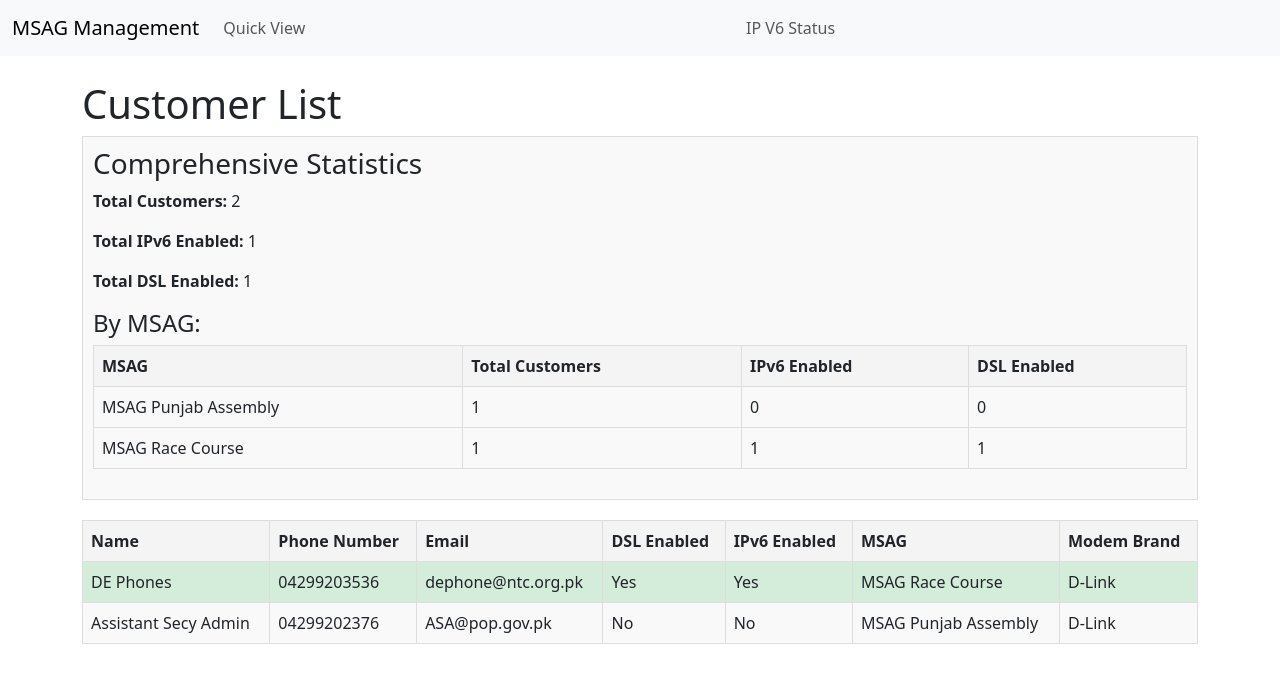
After one commit to ntcdsllhr/msag_management1, a Django app: page /customers/ in a window 1280 px wide. The commit adds this page. Shown: the top 683 px of the page. Run offline with Django 5.2, Linux system fonts and the light colour scheme; data comes from the database, SQL or seed files in the repository; both versions use the stored data as it was after the commit.

Commit message:
Third commit

```diff
--- a/core/templates/base.html
+++ b/core/templates/base.html
@@ -10,30 +10,25 @@
 <body>
     <nav class="navbar navbar-expand-lg navbar-light bg-light">
         <div class="container-fluid">
-            <a class="navbar-brand" href="#">MSAG Management</a>
+            <a class="navbar-brand" href="{% url 'dashboard' %}">MSAG Management</a>
             <button class="navbar-toggler" type="button" data-bs-toggle="collapse" data-bs-target="#navbarNav" aria-controls="navbarNav" aria-expanded="false" aria-label="Toggle navigation">
                 <span class="navbar-toggler-icon"></span>
             </button>
             <div class="collapse navbar-collapse" id="navbarNav">
                 <ul class="navbar-nav">
                     <li class="nav-item">
-                        <a class="nav-link" href="/">Dashboard</a>
+                        <a class="nav-link" href="{% url 'comprehensive_report' %}">Quick View</a>
                     </li>
                 </ul>
             </div>
-            <div class="important-links">
-                <h3>Important Links</h3>
-                <ul>
-
-                    <li><a href="{% url 'dashboard' %}">Dashboard</a></li>
-                    <li><a href="{% url 'new_connection_request' %}">New Connection Request</a></li>
-                    <li><a href="{% url 'issue_modem' request_id=0 %}">Issue Modem (Example)</a></li>
-                    <li><a href="{% url 'assign_technician' work_order_id=0 %}">Assign Technician (Example)</a></li>
-                    <li><a href="{% url 'admin:index' %}">Admin Panel</a></li>
-                    <li><a href="{% url 'comprehensive_report' %}">Comprehensive Report</a></li>
-                    <li><a href="{% url 'generate_cpe_receipt' work_order_id=0 %}">Generate Receipt (Example)</a></li>
+            <div class="collapse navbar-collapse" id="navbarNav">
+                <ul class="navbar-nav">
+                    <li class="nav-item">
+                        <a class="nav-link" href="{% url 'customer-list' %}">IP V6 Status</a>
+                    </li>
                 </ul>
             </div>
+
         </div>
     </nav>
 
--- /dev/null
+++ b/core/templates/customers.html
@@ -0,0 +1,107 @@
+{% extends 'base.html' %}
+
+{% block content %}
+
+<!DOCTYPE html>
+<html lang="en">
+<head>
+    <meta charset="UTF-8">
+    <meta name="viewport" content="width=device-width, initial-scale=1.0">
+    <title>Customer List</title>
+    <style>
+        table {
+            width: 100%;
+            border-collapse: collapse;
+            margin-bottom: 20px;
+        }
+        th, td {
+            border: 1px solid #ddd;
+            padding: 8px;
+            text-align: left;
+        }
+        th {
+            background-color: #f4f4f4;
+        }
+        tr:nth-child(even) {
+            background-color: #f9f9f9;
+        }
+        tr.ipv6-enabled {
+            background-color: #d4edda; /* Light green */
+        }
+        tr:hover {
+            background-color: #f1f1f1;
+        }
+        .statistics {
+            margin-bottom: 20px;
+            padding: 10px;
+            border: 1px solid #ddd;
+            background-color: #f9f9f9;
+        }
+        .statistics h3 {
+            margin-top: 0;
+        }
+    </style>
+</head>
+<body>
+    <h1>Customer List</h1>
+
+    <!-- Statistics Section -->
+    <div class="statistics">
+        <h3>Comprehensive Statistics</h3>
+        <p><strong>Total Customers:</strong> {{ statistics.total_customers }}</p>
+        <p><strong>Total IPv6 Enabled:</strong> {{ statistics.total_ipv6_enabled }}</p>
+        <p><strong>Total DSL Enabled:</strong> {{ statistics.total_dsl_enabled }}</p>
+
+        <h4>By MSAG:</h4>
+        <table>
+            <thead>
+                <tr>
+                    <th>MSAG</th>
+                    <th>Total Customers</th>
+                    <th>IPv6 Enabled</th>
+                    <th>DSL Enabled</th>
+                </tr>
+            </thead>
+            <tbody>
+                {% for stat in msag_stats %}
+                <tr>
+                    <td>{{ stat.msag__name }}</td>
+                    <td>{{ stat.total_customers }}</td>
+                    <td>{{ stat.ipv6_enabled }}</td>
+                    <td>{{ stat.dsl_enabled }}</td>
+                </tr>
+                {% endfor %}
+            </tbody>
+        </table>
+    </div>
+
+    <!-- Customer List Table -->
+    <table>
+        <thead>
+            <tr>
+                <th>Name</th>
+                <th>Phone Number</th>
+                <th>Email</th>
+                <th>DSL Enabled</th>
+                <th>IPv6 Enabled</th>
+                <th>MSAG</th>
+                <th>Modem Brand</th>
+            </tr>
+        </thead>
+        <tbody>
+            {% for customer in customers %}
+            <tr class="{% if customer.ipv6_enabled %}ipv6-enabled{% endif %}">
+                <td>{{ customer.name }}</td>
+                <td>{{ customer.phone_number }}</td>
+                <td>{{ customer.email }}</td>
+                <td>{{ customer.dsl_enabled|yesno:"Yes,No" }}</td>
+                <td>{{ customer.ipv6_enabled|yesno:"Yes,No" }}</td>
+                <td>{{ customer.msag.name }}</td>
+                <td>{{ customer.modem_brand|default:"N/A" }}</td>
+            </tr>
+            {% endfor %}
+        </tbody>
+    </table>
+</body>
+</html>
+{% endblock %}
--- a/core/templates/dashboard.html
+++ b/core/templates/dashboard.html
@@ -39,7 +39,7 @@
             <table class="table">
                 <thead>
                     <tr>
-                        <th>Work Order ID</th>
+                        <th>Work Order</th>
                         <th>technician</th>
                         <th>Status</th>
                         <th>Scheduled Date</th>
@@ -50,7 +50,7 @@
                 <tbody>
                     {% for work_order in work_orders %}
                         <tr>
-                            <td>{{ work_order.id }}</td>
+                            <td>{{ work_order.phone_number }}</td>
                             <td>{{ work_order.technician }}</td>
                             <td>{{ work_order.status }}</td>
                             <td>{{ work_order.completion_date }}</td>
@@ -70,6 +70,8 @@
     </div>
 </div>
 <button id="send-email-btn" class="btn btn-primary">Send Email</button>
+<a href="{% url 'customer-list' %}" class="btn btn-primary">View IPV6 Status</a>
+
 
 <script>
     document.getElementById('send-email-btn').addEventListener('click', function () {
--- a/core/views.py
+++ b/core/views.py
@@ -157,6 +157,14 @@ from datetime import datetime
 from io import BytesIO
 
 
+from io import BytesIO
+from datetime import datetime
+from reportlab.lib.pagesizes import A4
+from reportlab.platypus import SimpleDocTemplate, Paragraph, Table, TableStyle, Spacer, Image
+from reportlab.lib.styles import getSampleStyleSheet, ParagraphStyle
+from reportlab.lib import colors
+from django.http import FileResponse
+
 def generate_cpe_receipt(request, work_order_id):
     # Fetch the work order and related details
     work_order = WorkOrder.objects.get(id=work_order_id)
@@ -211,9 +219,9 @@ def generate_cpe_receipt(request, work_order_id):
 
     # Document Title
     elements.append(Paragraph(
-        f"<b>CPE Issue/Receipt Form for Service Activation</b><br/>Form No.: DNL/{work_order_id}<br/>"
+        f"<b>CPE Issue/Receipt for Service Activation</b><br/>Form No.: DNL/{work_order_id}<br/>"
         f"Date: {datetime.now().strftime('%Y-%m-%d')}",
-        styles['Heading2']
+        styles['Heading3']
     ))
     elements.append(Spacer(1, 5))
 
@@ -241,12 +249,12 @@ def generate_cpe_receipt(request, work_order_id):
         ["Address", dsl_request.address],
         ["Email", customer.email],
     ]
-    elements.append(create_table(customer_info))
+    elements.append(create_table(customer_info, colWidths=[120, 300]))  # Wider column for Address
     elements.append(Spacer(1, 5))
     # Signature Section
     elements.append(Paragraph("Signatures", styles['Heading3']))
     signature_table_data = [
-        ["Technician Signature", "", "Customer Signature & Stamp"],
+        ["Technician Signature(Phones NTC Lahore)", "", "Customer Signature With Stamp"],
         ["", "", ""],
         ["", "", ""],  # Leave space for actual signatures
     ]
@@ -259,6 +267,7 @@ def generate_cpe_receipt(request, work_order_id):
         ('FONTSIZE', (0, 0), (-1, -1), 10),
     ]))
     elements.append(signature_table)
+
     # DSL Port and Modem Details
     elements.append(Paragraph("Assigned Equipment Details", styles['Heading3']))
     equipment_info = [
@@ -266,11 +275,12 @@ def generate_cpe_receipt(request, work_order_id):
         ["DSL Port", f"Card {dsl_port.dsl_card.card_type}, Port {dsl_port.port_number}" if dsl_port else "Not Assigned"],
         ["Modem", f"{modem.brand}, Serial No. {modem.serial_number}" if modem else "Not Issued"],
     ]
+    elements.append(Paragraph("Note: The modem/CPE and all accessories remain the property of NTC. Customers must return them upon disconnection, or charges will be added to the monthly telephone bill.", styles['Heading4']))
     elements.append(create_table(equipment_info))
     elements.append(Spacer(1, 5))
 
     # Signature Section
-    elements.append(Paragraph("Signatures", styles['Heading3']))
+    elements.append(Paragraph("Authorizer Signatures", styles['Heading3']))
     signature_table_data = [
         ["Divisional Engineer Phones NTC Lahore", "", "Divisional Engineer Data Comm NTC Lahore"],
         ["", "", ""],
@@ -293,13 +303,31 @@ def generate_cpe_receipt(request, work_order_id):
 
 
 def create_table(data, colWidths=[120, 250]):
-    """Helper function to create a styled table."""
-    table = Table(data, colWidths=colWidths)
+    """Helper function to create a styled table with text wrapping."""
+    styles = getSampleStyleSheet()
+    wrapped_data = []
+
+    # Wrap text for each cell
+    for row in data:
+        wrapped_row = []
+        for cell in row:
+            if isinstance(cell, str):  # Wrap only string cells
+                wrapped_row.append(Paragraph(cell, styles['Normal']))
+            else:
+                wrapped_row.append(cell)
+        wrapped_data.append(wrapped_row)
+
+    # Create the table with wrapped data
+    table = Table(wrapped_data, colWidths=colWidths)
     table.setStyle(TableStyle([
         ('BACKGROUND', (0, 0), (-1, 0), colors.lightgrey),
         ('TEXTCOLOR', (0, 0), (-1, 0), colors.black),
         ('GRID', (0, 0), (-1, -1), 0.5, colors.grey),
         ('ALIGN', (0, 0), (-1, -1), 'CENTER'),
+        ('VALIGN', (0, 0), (-1, -1), 'MIDDLE'),
+        ('FONTSIZE', (0, 0), (-1, -1), 10),
+        ('BOTTOMPADDING', (0, 0), (-1, -1), 5),
+        ('TOPPADDING', (0, 0), (-1, -1), 5),
     ]))
     return table
 
```
Also changed, not shown: db.sqlite3.
